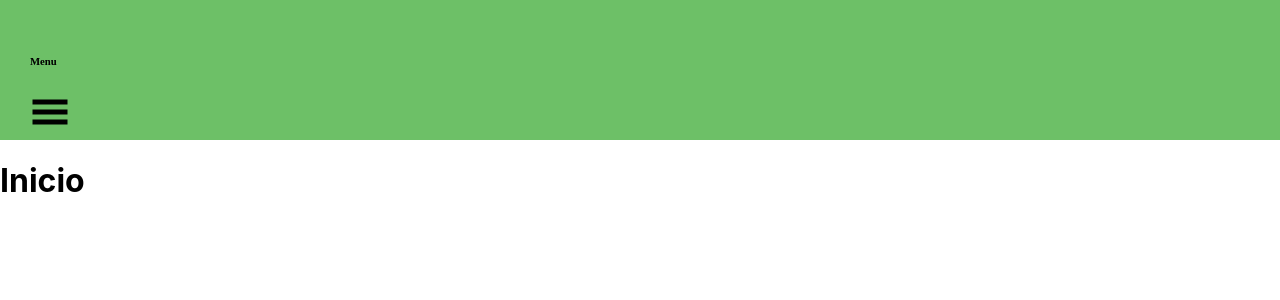
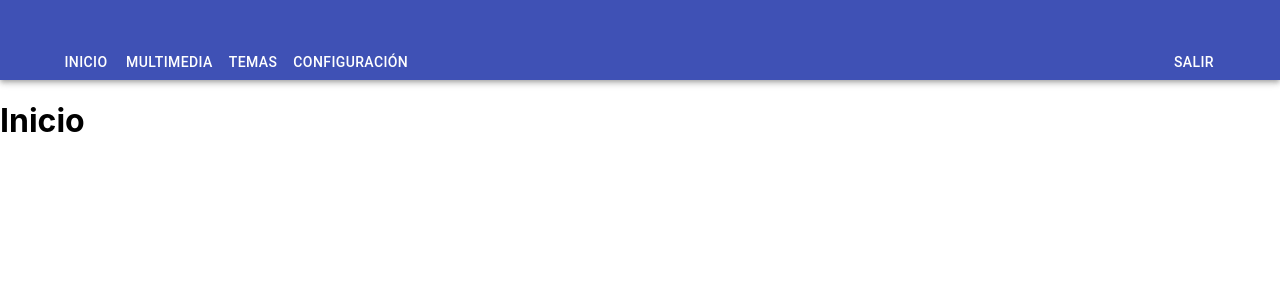
Before and after one commit to r2montero/webapp-tcu532-ucr-react.client, a React (Create React App) app: page / in a window 1280 px wide. Shown: the top 300 px of the page. Built offline with nearby package versions, Linux system fonts and the light colour scheme; what react-dotenv would draw is missing.

Commit message:
Visual fixes in Multimedia, MultimediaCard and change side bar for navbar because bugs

```diff
--- a/package.json
+++ b/package.json
@@ -3,6 +3,8 @@
   "version": "0.1.0",
   "private": true,
   "dependencies": {
+    "@material-ui/core": "^4.11.4",
+    "@material-ui/icons": "^4.11.2",
     "@testing-library/jest-dom": "^5.11.10",
     "@testing-library/react": "^11.2.6",
     "@testing-library/user-event": "^12.8.3",
--- a/src/assets/css/App.css
+++ b/src/assets/css/App.css
@@ -14,7 +14,7 @@ header{
   height: 80px;
   background: #6dc067;
 }
-
+/*
 .sidenav{
   width: 240px;
   background: #6dc067;
@@ -25,10 +25,10 @@ header{
   left: -100%;
 }
 
-.sidenav.active{
+/*.sidenav.active{
   left: 0;
-}
-
+}*/
+/*
 .logo{
   width: 250px;
 }
@@ -77,4 +77,8 @@ header svg{
   align-items: center;
   font-size: 40px;
   color: rgb(230,230,230);
+}*/
+
+.multiadd-btn{
+  left: 70%;
 }
--- a/src/components/Navigation/Navbar.js
+++ b/src/components/Navigation/Navbar.js
@@ -1,4 +1,4 @@
-import React, { Component } from "react";
+/*import React, { Component } from "react";
 import { Link } from "react-router-dom";
 import {IoExitSharp} from 'react-icons/io5';
 
@@ -46,4 +46,51 @@ class Navbar extends Component {
   }
 }
 
-export default Navbar;
+export default Navbar;*/
+
+import React from 'react';
+import { makeStyles } from '@material-ui/core/styles';
+import AppBar from '@material-ui/core/AppBar';
+import Toolbar from '@material-ui/core/Toolbar';
+import Typography from '@material-ui/core/Typography';
+import Button from '@material-ui/core/Button';
+import MenuIcon from '@material-ui/icons/Menu';
+import {Link} from 'react-router-dom';
+import IconButton from '@material-ui/core/IconButton';
+
+
+
+const useStyles = makeStyles((theme) => ({
+  root: {
+    flexGrow: 1,
+
+  },
+  menuButton: {
+    marginRight: theme.spacing(2),
+  },
+  title: {
+    flexGrow: 1,
+  },
+}));
+
+export default function ButtonAppBar() {
+  const classes = useStyles();
+
+  return (
+    <div className={classes.root}>
+      <AppBar position="static">
+        <Toolbar>
+
+        <Button color="inherit" href="/">Inicio</Button>
+        <Button color="inherit" href='/materiales'>Multimedia</Button>
+        <Button color="inherit"  href='/temas'>Temas</Button>
+        <Button color="inherit"  href='/config'>Configuración</Button>
+          <Typography variant="h6" className={classes.title}>
+
+          </Typography>
+          <Button color="inherit">Salir</Button>
+        </Toolbar>
+      </AppBar>
+    </div>
+  );
+}
--- a/src/components/Navigation/Sidebar.js
+++ b/src/components/Navigation/Sidebar.js
@@ -8,8 +8,6 @@ import {IoExitOutline} from 'react-icons/io5'
 
 const Sidebar = ({show}) => {
   return (
-    <div className={show ? 'sidenav active' : 'sidenav'}>
-      <img src={logo} alt='logo' className='logo'/>
       <ul>
         <li><Link to='/' ><FaHome/>Inicio</Link></li>
         <li><Link to='/materiales'><GiNothingToSay/>Multimedia</Link></li>
@@ -17,7 +15,7 @@ const Sidebar = ({show}) => {
         <li><Link to='/config'><GrConfigure/>Configuración</Link></li>
         <li><a href='/login'><IoExitOutline/>Salir</a></li>
       </ul>
-    </div>
+
   )
 }
 export default Sidebar
--- a/src/components/Pages/Multimedia.js
+++ b/src/components/Pages/Multimedia.js
@@ -1,20 +1,35 @@
 import React from 'react';
-import { Button } from 'reactstrap';
 import { agregar } from '../../helpers/manageMulti';
 import { useGetMulti } from '../../hooks/useGetMulti';
 import { MultimediaCard } from '../items/MultimediaCard';
+import Button from '@material-ui/core/Button';
+import AddIcon from '@material-ui/icons/Add';
+import { makeStyles } from '@material-ui/core/styles';
+import CircularProgress from '@material-ui/core/CircularProgress';
+
+const useStyles = makeStyles((theme) => ({
+    root: {
+      display: 'flex',
+      '& > * + *': {
+        marginLeft: theme.spacing(2),
+      },
+    },
+  }));
 
 
 const Multimedia = () => {
 
     const { multimedia, loading } = useGetMulti();
+    const classes = useStyles();
 
     return (
         <>
             <h2 className='dash-title'>Archivos Multimedia</h2>
-            <Button onClick={agregar} color="success">Agregar</Button>
 
-            {loading && <p>Cargando...</p>} {/*Cambiarlo por un loading decente */}
+
+            {loading && <CircularProgress /> && <p>Cargando...</p>} {/*Cambiarlo por un loading decente */}
+
+            <Button className='multiadd-btn' variant="contained" color="primary" startIcon={<AddIcon />} onClick={agregar}>Agregar</Button>
 
             <div className="card-grid" >
                 {
--- a/src/components/items/MultimediaCard.js
+++ b/src/components/items/MultimediaCard.js
@@ -1,13 +1,18 @@
 import React from 'react';
 import {
     Card, CardImg, CardText, CardBody,
-    CardTitle, CardSubtitle, Button
+    CardTitle, CardSubtitle
 } from 'reactstrap';
 import { editar, eliminar } from '../../helpers/manageMulti';
 import audio from '../../assets/imgs/audio.png';
 import docs from '../../assets/imgs/docs.png';
 import otro from '../../assets/imgs/otro.png';
 import video from '../../assets/imgs/video.png';
+import DeleteIcon from '@material-ui/icons/Delete';
+import EditIcon from '@material-ui/icons/Edit';
+import LaunchIcon from '@material-ui/icons/Launch';
+import Button from '@material-ui/core/Button';
+
 
 export const MultimediaCard = (multi) => {
     //["Audio", "Documento", "Imagen", "Infografía", "Vídeo", "Otro"]
@@ -37,6 +42,7 @@ export const MultimediaCard = (multi) => {
     }
 
     return (
+
         <div className='card-item'>
             <Card>
                 <CardImg top width='150px' src={image} alt={multi.name} />
@@ -44,12 +50,13 @@ export const MultimediaCard = (multi) => {
                     <CardTitle tag="h5">{multi.name}</CardTitle>
                     <CardSubtitle tag="h6" className="mb-2 text-muted">{multi.type}</CardSubtitle>
                     <CardText>{description}</CardText>
-                    <Button color="link" href={multi.link} target='_blank' rel="noreferrer">Abrir</Button> {' '}
-                    <Button outline color="primary" onClick={editar}>Editar</Button>{' '}
-                    <Button outline color="danger" onClick={eliminar}>Eliminar</Button>
+                    <Button variant="contained" color="primary" startIcon={<LaunchIcon />} href={multi.link} target='_blank' rel="noreferrer">Abrir</Button> {' '}
+                    <Button variant="contained" color="primary" startIcon={<EditIcon />} onClick={editar}>Editar</Button>{' '}
+                    <Button variant="contained" color="secondary" startIcon={<DeleteIcon />} onClick={eliminar}>Eliminar</Button>
                 </CardBody>
             </Card>
 
         </div>
+
     );
 }
--- a/src/routes/DashboardRouter.js
+++ b/src/routes/DashboardRouter.js
@@ -2,6 +2,7 @@ import React, { useState } from 'react';
 import { Switch, Route, Redirect } from 'react-router-dom';
 import { GiHamburgerMenu } from 'react-icons/gi';
 import Sidebar from '../components/navigation/Sidebar';
+import Navbar from '../components/navigation/Navbar';
 import Home from '../components/pages/Inicio';
 import Temas from '../components/pages/Temas';
 import Multimedia from '../components/pages/Multimedia';
@@ -16,11 +17,9 @@ export const DashboardRouter = () => {
 
     return (
         <>
-            <header>
-                <h6 className='menu'>Menu</h6> <GiHamburgerMenu onClick={() => setShowNav(!showNav)} />
-            </header>
 
-            <Sidebar show={showNav} />
+            <Navbar show={showNav} />
+
 
             <div>
                 <Switch>
```
Also changed, not shown: 1 other file (tests, documents, lock files or other folders).
